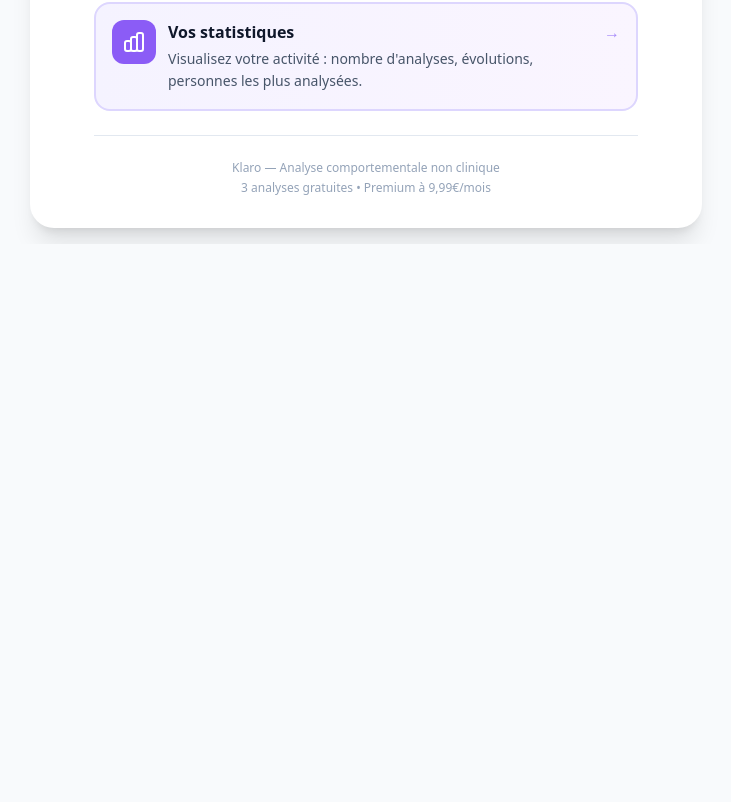
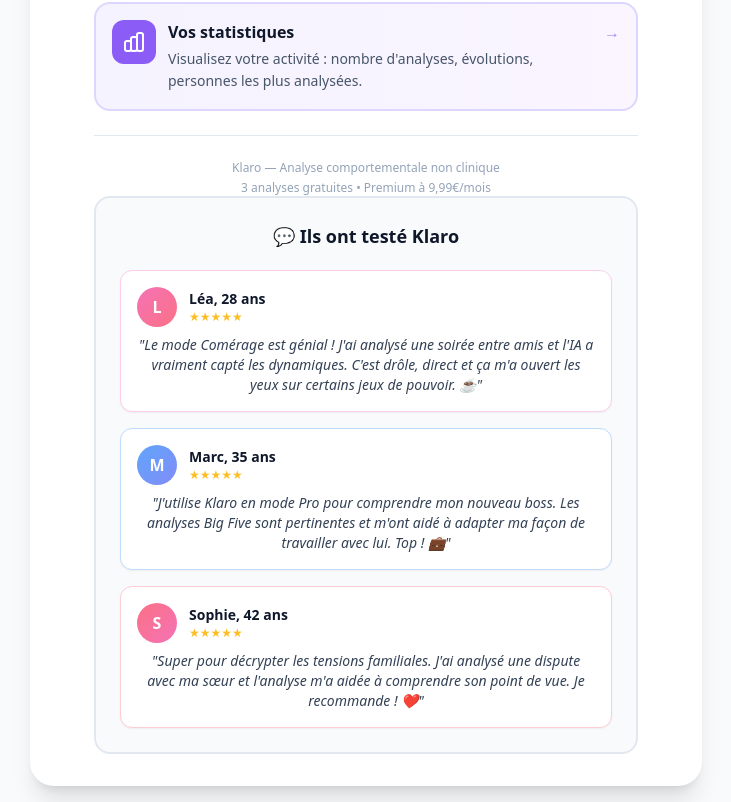
Before and after one commit to manou38-dum/Klaro, a Next.js app: page / in a window 1280 px wide. Shown: the part 1615-2417 px from the top of the page, without its empty margins (274-1005 px from the left). Before the commit the page ends 1859 px from the top, so only its background shows below. Built offline with nearby package versions, Linux system fonts and the light colour scheme; no server answers.

Commit message:
fix comerage prompt simple

```diff
--- a/app/page.tsx
+++ b/app/page.tsx
@@ -291,6 +291,65 @@
         <p className="text-xs text-slate-400">
           3 analyses gratuites • Premium à 9,99€/mois
         </p>
+              {/* Témoignages */}
+      <div className="bg-gradient-to-br from-slate-50 to-gray-50 rounded-2xl p-6 border-2 border-slate-200">
+        <h3 className="font-black text-slate-900 mb-5 text-center text-lg">
+          💬 Ils ont testé Klaro
+        </h3>
+
+        <div className="space-y-4">
+          {/* Témoignage 1 - Comérage */}
+          <div className="bg-white p-4 rounded-xl border border-pink-200 shadow-sm">
+            <div className="flex items-center gap-3 mb-2">
+              <div className="w-10 h-10 bg-gradient-to-br from-pink-400 to-rose-400 rounded-full flex items-center justify-center text-white font-bold">
+                L
+              </div>
+              <div>
+                <p className="font-bold text-slate-900 text-sm">Léa, 28 ans</p>
+                <div className="flex text-amber-400 text-xs">★★★★★</div>
+              </div>
+            </div>
+            <p className="text-sm text-slate-700 italic">
+              "Le mode Comérage est génial ! J'ai analysé une soirée entre amis et l'IA a vraiment capté les dynamiques.
+              C'est drôle, direct et ça m'a ouvert les yeux sur certains jeux de pouvoir. ☕"
+            </p>
+          </div>
+
+          {/* Témoignage 2 - Pro */}
+          <div className="bg-white p-4 rounded-xl border border-blue-200 shadow-sm">
+            <div className="flex items-center gap-3 mb-2">
+              <div className="w-10 h-10 bg-gradient-to-br from-blue-400 to-indigo-400 rounded-full flex items-center justify-center text-white font-bold">
+                M
+              </div>
+              <div>
+                <p className="font-bold text-slate-900 text-sm">Marc, 35 ans</p>
+                <div className="flex text-amber-400 text-xs">★★★★★</div>
+              </div>
+            </div>
+            <p className="text-sm text-slate-700 italic">
+              "J'utilise Klaro en mode Pro pour comprendre mon nouveau boss. Les analyses Big Five sont pertinentes
+              et m'ont aidé à adapter ma façon de travailler avec lui. Top ! 💼"
+            </p>
+          </div>
+
+          {/* Témoignage 3 - Familial */}
+          <div className="bg-white p-4 rounded-xl border border-rose-200 shadow-sm">
+            <div className="flex items-center gap-3 mb-2">
+              <div className="w-10 h-10 bg-gradient-to-br from-rose-400 to-pink-400 rounded-full flex items-center justify-center text-white font-bold">
+                S
+              </div>
+              <div>
+                <p className="font-bold text-slate-900 text-sm">Sophie, 42 ans</p>
+                <div className="flex text-amber-400 text-xs">★★★★★</div>
+              </div>
+            </div>
+            <p className="text-sm text-slate-700 italic">
+              "Super pour décrypter les tensions familiales. J'ai analysé une dispute avec ma sœur et l'analyse
+              m'a aidée à comprendre son point de vue. Je recommande ! ❤️"
+            </p>
+          </div>
+        </div>
+      </div>
       </div>
     </div>
   );
```
